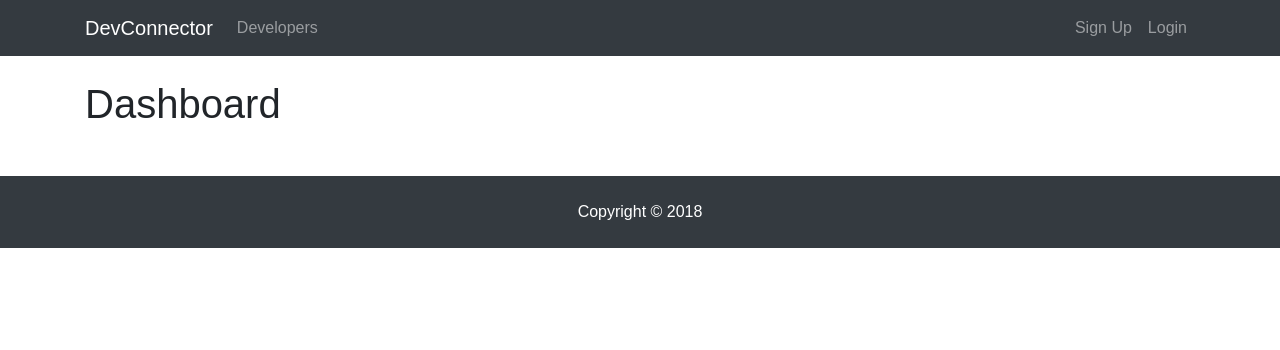
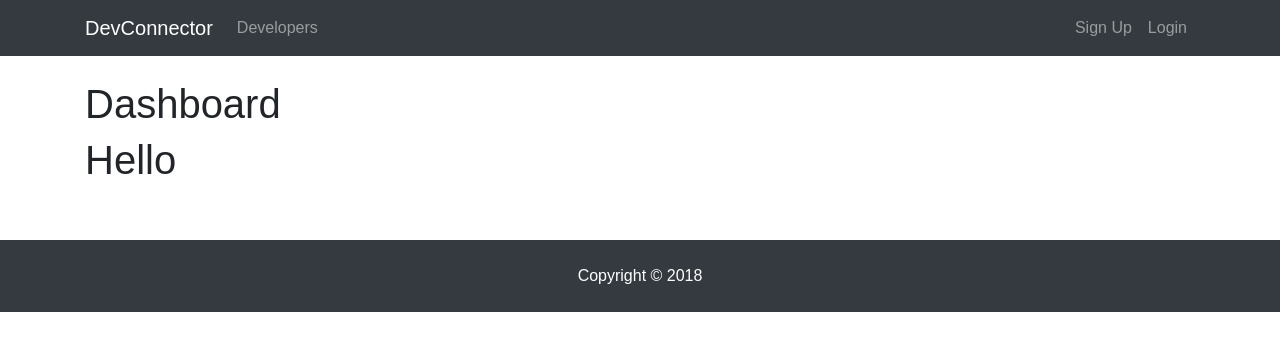
Before and after one commit to merglin/devconnector, a React (Create React App) app in the folder client/: page /dashboard in a window 1280 px wide. Shown: the top 350 px of the page. Built offline with nearby package versions, Linux system fonts and the light colour scheme; no server answers.

Commit message:
Hook up profile state

```diff
--- a/client/src/components/dashboard/Dashboard.js
+++ b/client/src/components/dashboard/Dashboard.js
@@ -5,19 +5,48 @@ import { getCurrentProfile } from "../../actions/profileActions";
 
 class Dashboard extends Component {
   componentDidMount() {
-    console.log("getting current profile");
     this.props.getCurrentProfile();
   }
   render() {
+    const { user } = this.props.auth;
+    const { profile, loading } = this.props.profile;
+
+    let dashboardContent;
+    if (profile === null || loading) {
+      dashboardContent = <h4>Loading...</h4>;
+    } else {
+      dashboardContent = <h1>Hello</h1>;
+    }
     return (
-      <div>
-        <h1>Dashboard</h1>
+      <div className="dashboard">
+        <div className="container">
+          <div className="row">
+            <div className="col=md-12">
+              <h1 clasName="display-4">Dashboard</h1>
+              {dashboardContent}
+            </div>
+          </div>
+        </div>
       </div>
     );
   }
 }
 
+Dashboard.propTypes = {
+  getCurrentProfile: PropTypes.func.isRequired,
+  auth: PropTypes.object.isRequired,
+  profile: PropTypes.object.isRequired
+};
+
+const mapStateToProps = state => {
+  console.log("mapping state to prop");
+  return {
+    profile: state.profile,
+    auth: state.auth
+  };
+};
+
 export default connect(
-  null,
+  mapStateToProps,
   { getCurrentProfile }
 )(Dashboard);
--- a/client/src/reducers/index.js
+++ b/client/src/reducers/index.js
@@ -1,8 +1,10 @@
 import { combineReducers } from "redux";
 import authReducer from "./authReducer";
 import errorReducer from "./errorReducer";
+import profileReducer from "./profileReducer";
 
 export default combineReducers({
   auth: authReducer,
-  errors: errorReducer
+  errors: errorReducer,
+  profile: profileReducer
 });
```
